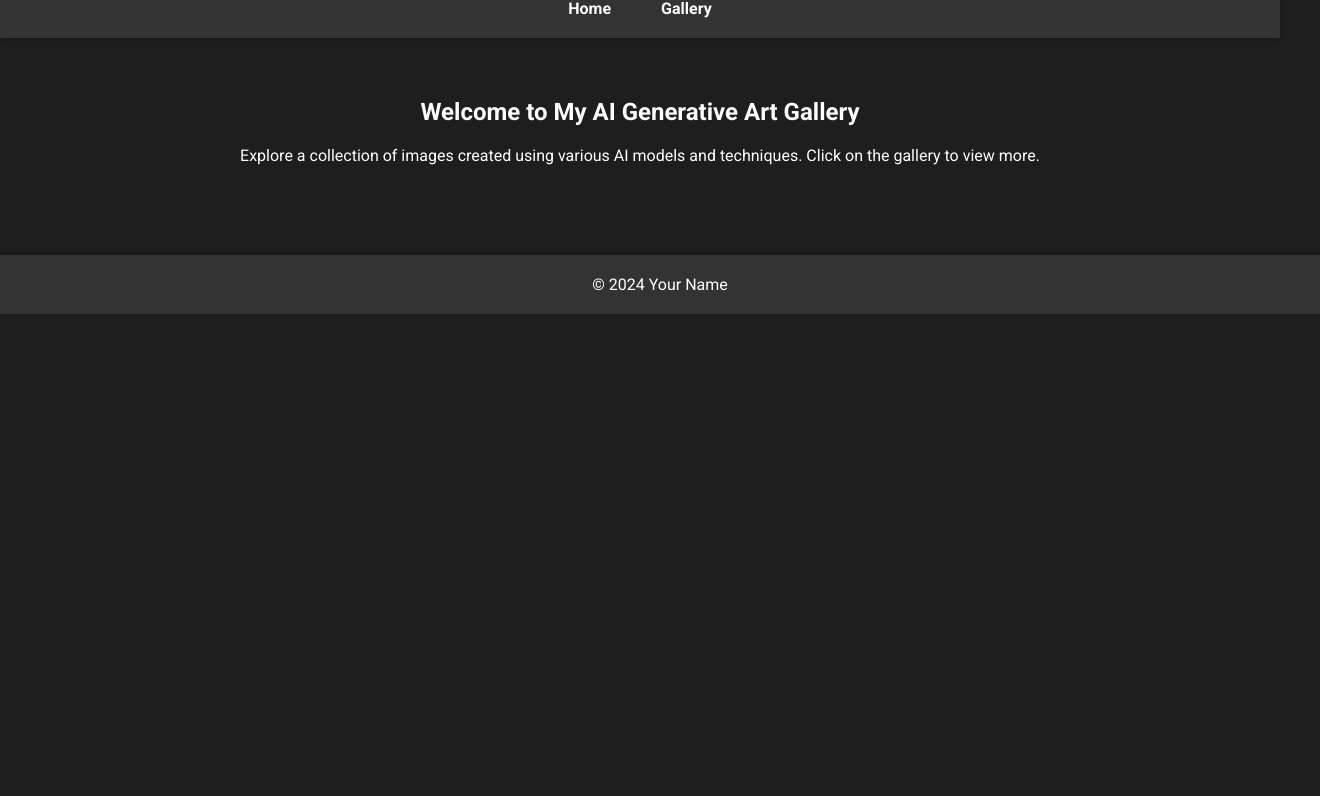
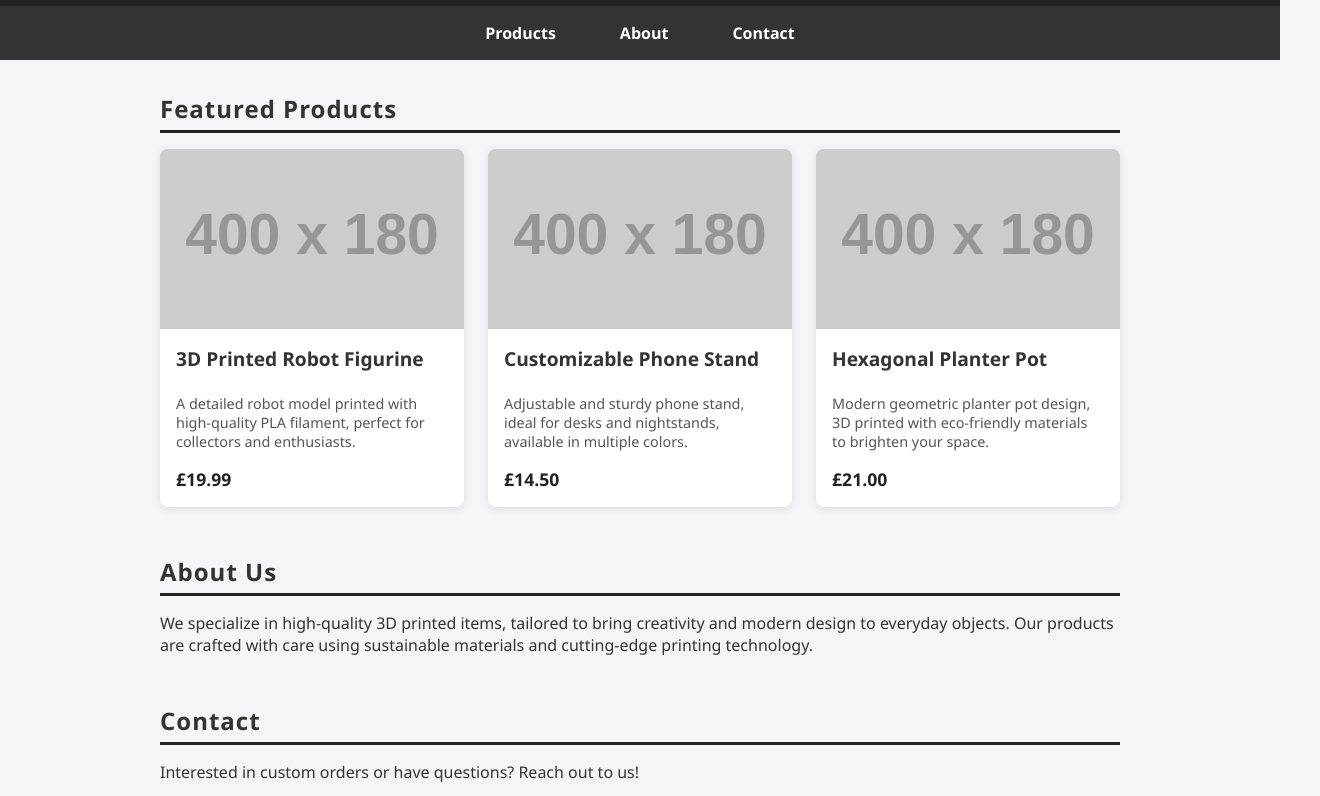
Before and after one commit to Nomad4202/nomad4202.github.io, a plain HTML site: page index.html in a window 1280 px wide. Shown: the part 69-865 px from the top of the page, 1320 px wide, since content can reach past the window. Before the commit the page ends 800 px from the top, so only its background shows below. Drawn offline with Linux system fonts and the light colour scheme; placeholder pictures from the web are drawn by us.

Commit message:
Add files via upload

```diff
--- a/index.html
+++ b/index.html
@@ -1,30 +1,183 @@
 <!DOCTYPE html>
 <html lang="en">
 <head>
-    <meta charset="UTF-8">
-    <meta name="viewport" content="width=device-width, initial-scale=1.0">
-    <title>AI Generative Images</title>
-    <link rel="stylesheet" href="styles.css">
-    <link href="https://fonts.googleapis.com/css2?family=Roboto:wght@400;700&display=swap" rel="stylesheet">
+  <meta charset="UTF-8" />
+  <meta name="viewport" content="width=device-width, initial-scale=1" />
+  <title>3D Printed Creations Shop</title>
+  <style>
+    body {
+      font-family: 'Segoe UI', Tahoma, Geneva, Verdana, sans-serif;
+      margin: 0;
+      background: #f4f4f9;
+      color: #333;
+      scroll-behavior: smooth;
+    }
+    header {
+      background: #222;
+      color: white;
+      padding: 1rem 2rem;
+      text-align: center;
+    }
+    header h1 {
+      margin: 0;
+      font-weight: 700;
+      letter-spacing: 2px;
+    }
+    nav {
+      background: #333;
+      display: flex;
+      justify-content: center;
+      gap: 2rem;
+      padding: 0.5rem 0;
+    }
+    nav a {
+      color: white;
+      text-decoration: none;
+      font-weight: 600;
+      padding: 0.5rem 1rem;
+      border-radius: 3px;
+      transition: background 0.3s ease;
+    }
+    nav a:hover {
+      background: #555;
+    }
+    main {
+      max-width: 960px;
+      margin: 2rem auto;
+      padding: 0 1rem;
+    }
+    section {
+      margin-bottom: 3rem;
+    }
+    h2 {
+      border-bottom: 3px solid #222;
+      padding-bottom: 0.3rem;
+      margin-bottom: 1rem;
+      font-weight: 700;
+      letter-spacing: 1px;
+    }
+    .products {
+      display: grid;
+      grid-template-columns: repeat(auto-fit, minmax(280px, 1fr));
+      gap: 1.5rem;
+    }
+    .product-card {
+      background: white;
+      border-radius: 8px;
+      box-shadow: 0 2px 8px rgb(0 0 0 / 0.1);
+      overflow: hidden;
+      display: flex;
+      flex-direction: column;
+      transition: transform 0.2s ease;
+    }
+    .product-card:hover {
+      transform: translateY(-5px);
+      box-shadow: 0 6px 16px rgb(0 0 0 / 0.15);
+    }
+    .product-image {
+      width: 100%;
+      height: 180px;
+      object-fit: cover;
+      background: #ddd;
+    }
+    .product-info {
+      flex-grow: 1;
+      padding: 1rem;
+      display: flex;
+      flex-direction: column;
+    }
+    .product-info h3 {
+      margin: 0 0 0.5rem 0;
+      font-size: 1.2rem;
+    }
+    .product-info p {
+      flex-grow: 1;
+      font-size: 0.9rem;
+      color: #555;
+      margin-bottom: 1rem;
+    }
+    .product-info .price {
+      font-weight: 700;
+      color: #222;
+      font-size: 1.1rem;
+    }
+    footer {
+      background: #222;
+      color: white;
+      text-align: center;
+      padding: 1rem 2rem;
+      font-size: 0.9rem;
+    }
+    @media (max-width: 400px) {
+      nav {
+        flex-direction: column;
+        gap: 1rem;
+      }
+    }
+  </style>
 </head>
 <body>
   <header>
-        <h1>AI Generative Images</h1>
+    <h1>3D Printed Creations</h1>
+  </header>
   <nav>
-            <ul>
-                <li><a href="index.html">Home</a></li>
-                <li><a href="gallery.html">Gallery</a></li>
-            </ul>
+    <a href="#products">Products</a>
+    <a href="#about">About</a>
+    <a href="#contact">Contact</a>
   </nav>
-    </header>
   <main>
-        <section class="welcome-section">
-            <h2>Welcome to My AI Generative Art Gallery</h2>
-            <p>Explore a collection of images created using various AI models and techniques. Click on the gallery to view more.</p>
+    <section id="products">
+      <h2>Featured Products</h2>
+      <div class="products">
+        <article class="product-card">
+          <img src="https://via.placeholder.com/400x180?text=3D+Print+1" alt="3D Printed Product 1" class="product-image" />
+          <div class="product-info">
+            <h3>3D Printed Robot Figurine</h3>
+            <p>A detailed robot model printed with high-quality PLA filament, perfect for collectors and enthusiasts.</p>
+            <div class="price">£19.99</div>
+          </div>
+        </article>
+        <article class="product-card">
+          <img src="https://via.placeholder.com/400x180?text=3D+Print+2" alt="3D Printed Product 2" class="product-image" />
+          <div class="product-info">
+            <h3>Customizable Phone Stand</h3>
+            <p>Adjustable and sturdy phone stand, ideal for desks and nightstands, available in multiple colors.</p>
+            <div class="price">£14.50</div>
+          </div>
+        </article>
+        <article class="product-card">
+          <img src="https://via.placeholder.com/400x180?text=3D+Print+3" alt="3D Printed Product 3" class="product-image" />
+          <div class="product-info">
+            <h3>Hexagonal Planter Pot</h3>
+            <p>Modern geometric planter pot design, 3D printed with eco-friendly materials to brighten your space.</p>
+            <div class="price">£21.00</div>
+          </div>
+        </article>
+      </div>
+    </section>
+    <section id="about">
+      <h2>About Us</h2>
+      <p>We specialize in high-quality 3D printed items, tailored to bring creativity and modern design to everyday objects. Our products are crafted with care using sustainable materials and cutting-edge printing technology.</p>
+    </section>
+    <section id="contact">
+      <h2>Contact</h2>
+      <p>Interested in custom orders or have questions? Reach out to us!</p>
+      <form action="mailto:youremail@example.com" method="post" enctype="text/plain" style="max-width: 400px;">
+        <label for="name">Name:</label><br />
+        <input type="text" id="name" name="name" required style="width: 100%; margin-bottom: 1rem;" />
+
+        <label for="email">Email:</label><br />
+        <input type="email" id="email" name="email" required style="width: 100%; margin-bottom: 1rem;" />
+
+        <label for="message">Message:</label><br />
+        <textarea id="message" name="message" rows="4" required style="width: 100%; margin-bottom: 1rem;"></textarea>
+
+        <button type="submit" style="background: #222; color: white; border: none; padding: 0.5rem 1rem; cursor: pointer;">Send</button>
+      </form>
     </section>
   </main>
   <footer>
-        <p>&copy; 2024 Your Name</p>
+    &copy; 2025 3D Printed Creations. All rights reserved.
   </footer>
 </body>
 </html>
```
Lines whose indentation alone changed are shown as unchanged.
